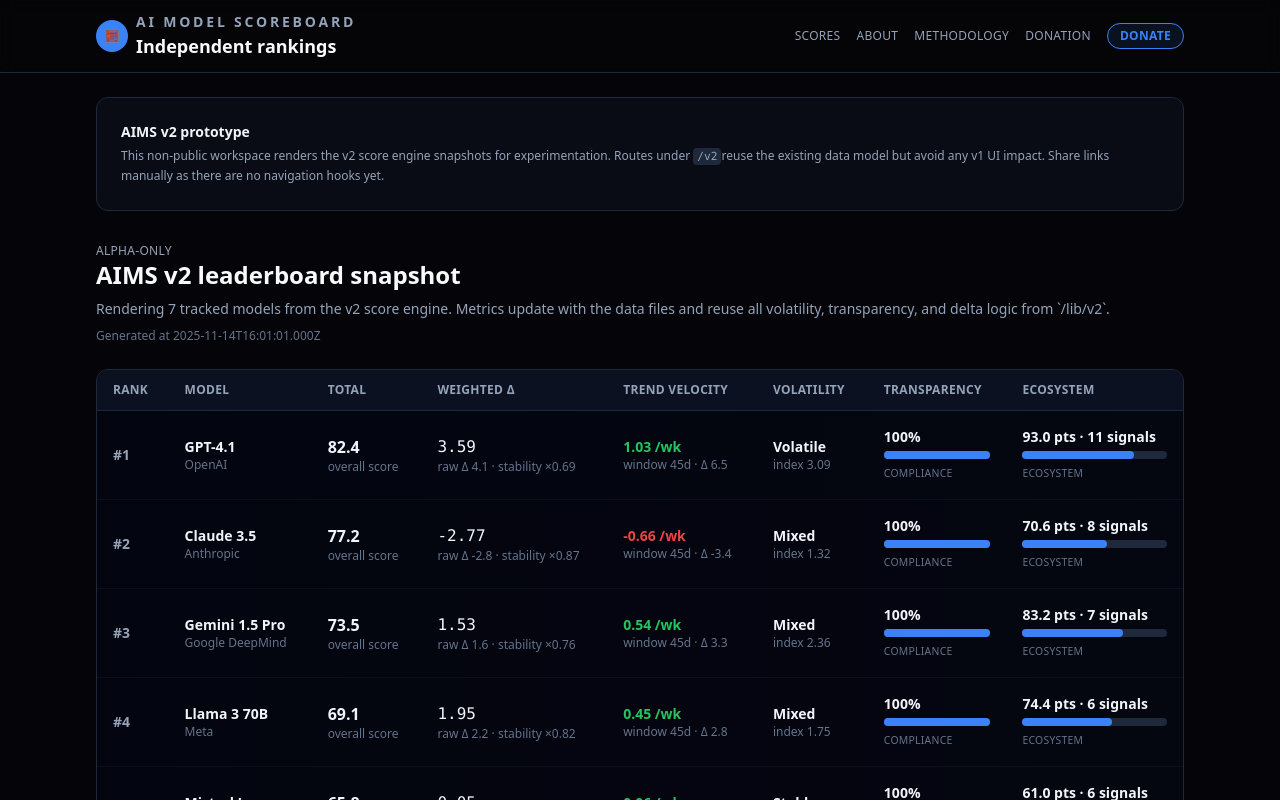
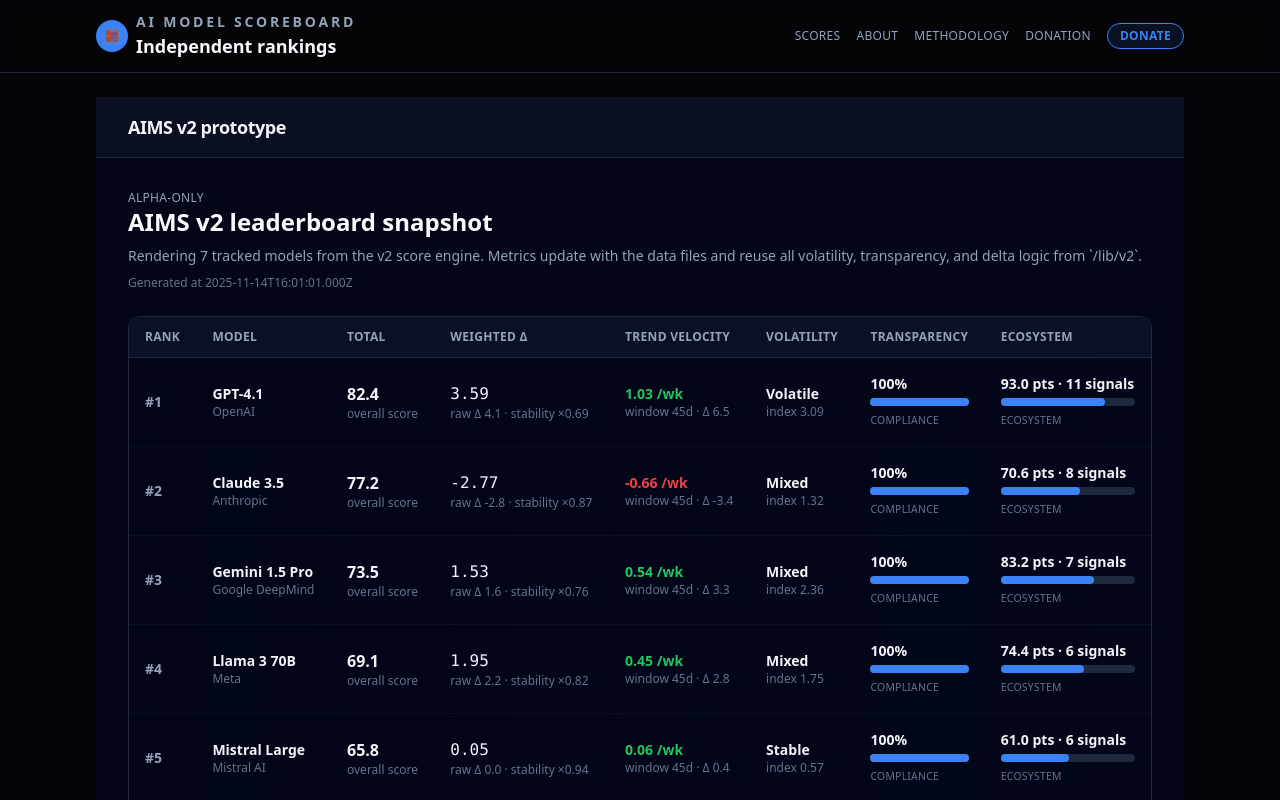
Before and after one commit to badjoke-lab/aicompass, a Next.js app: page /v2/leaderboard in a window 1280 px wide. Shown: the top 800 px of the page. Built offline with nearby package versions, Linux system fonts and the light colour scheme.

Commit message:
Add initial AIMS v2 layout shell

```diff
--- a/app/v2/layout.tsx
+++ b/app/v2/layout.tsx
@@ -2,22 +2,20 @@
 
 export const metadata = {
   title: "AIMS v2 prototype",
-  description: "Internal-only aims-v2 prototype surfaces."
+  description: "Internal-only aims-v2 prototype surfaces.",
 };
 
-export default function V2PrototypeLayout({ children }: { children: ReactNode }) {
+export default function Layout({ children }: { children: ReactNode }) {
   return (
-    <div className="space-y-8">
-      <section className="rounded-xl border border-slate-800 bg-slate-900/40 p-6 text-sm text-slate-300">
-        <p className="font-semibold text-slate-100">AIMS v2 prototype</p>
-        <p className="mt-1 text-xs leading-relaxed text-slate-400">
-          This non-public workspace renders the v2 score engine snapshots for experimentation.
-          Routes under <code className="rounded bg-slate-800 px-1 py-0.5 text-[0.7rem]">/v2</code>
-          reuse the existing data model but avoid any v1 UI impact. Share links manually as there
-          are no navigation hooks yet.
-        </p>
-      </section>
-      {children}
+    <div className="min-h-screen bg-slate-950 text-slate-100">
+      <header className="border-b border-slate-800 bg-slate-900/60 px-4 py-4">
+        <div className="mx-auto max-w-5xl">
+          <h1 className="text-lg font-semibold tracking-tight">AIMS v2 prototype</h1>
+        </div>
+      </header>
+      <main className="px-4 py-8">
+        <div className="mx-auto max-w-5xl space-y-8">{children}</div>
+      </main>
     </div>
   );
 }
```
